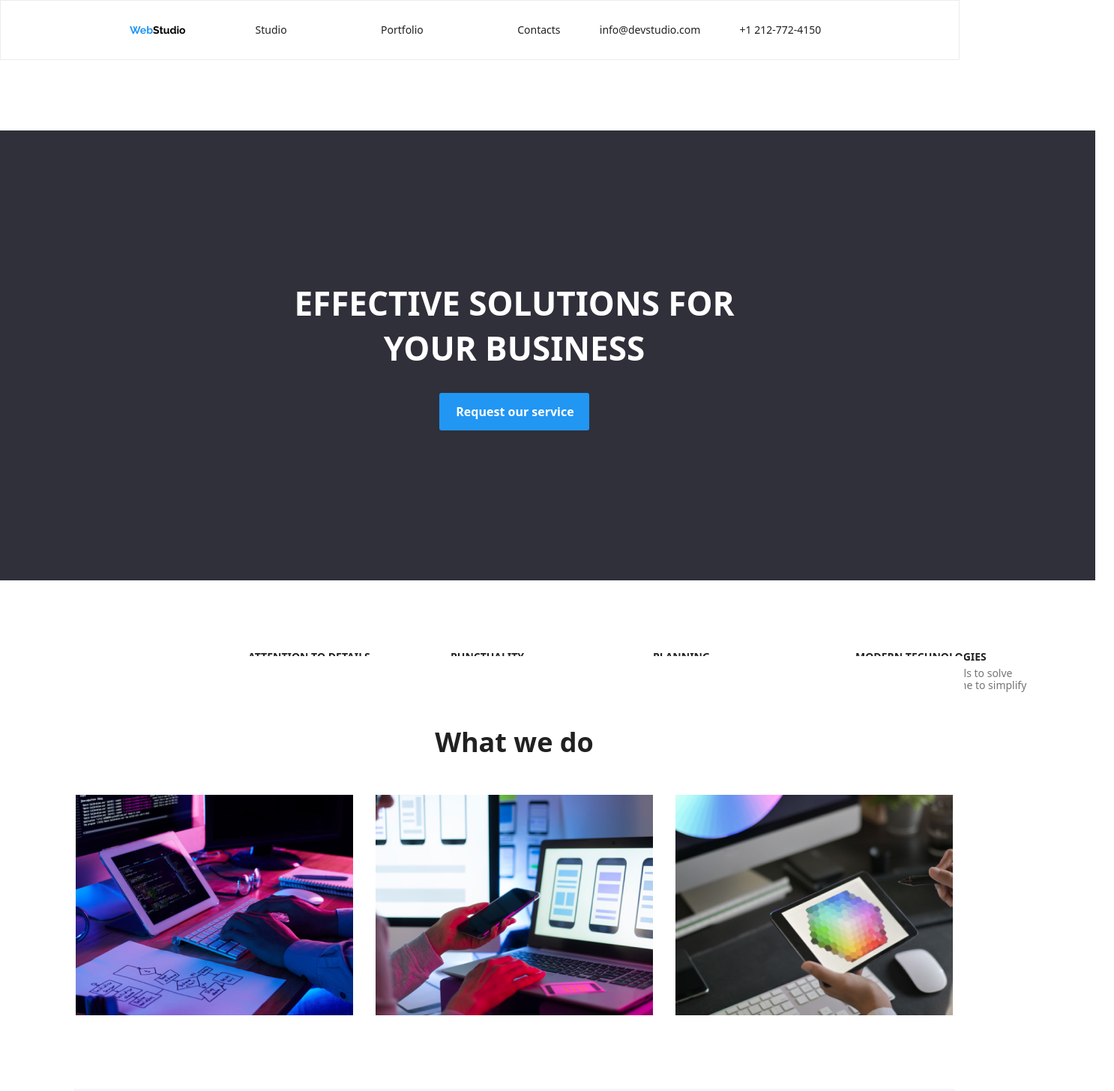
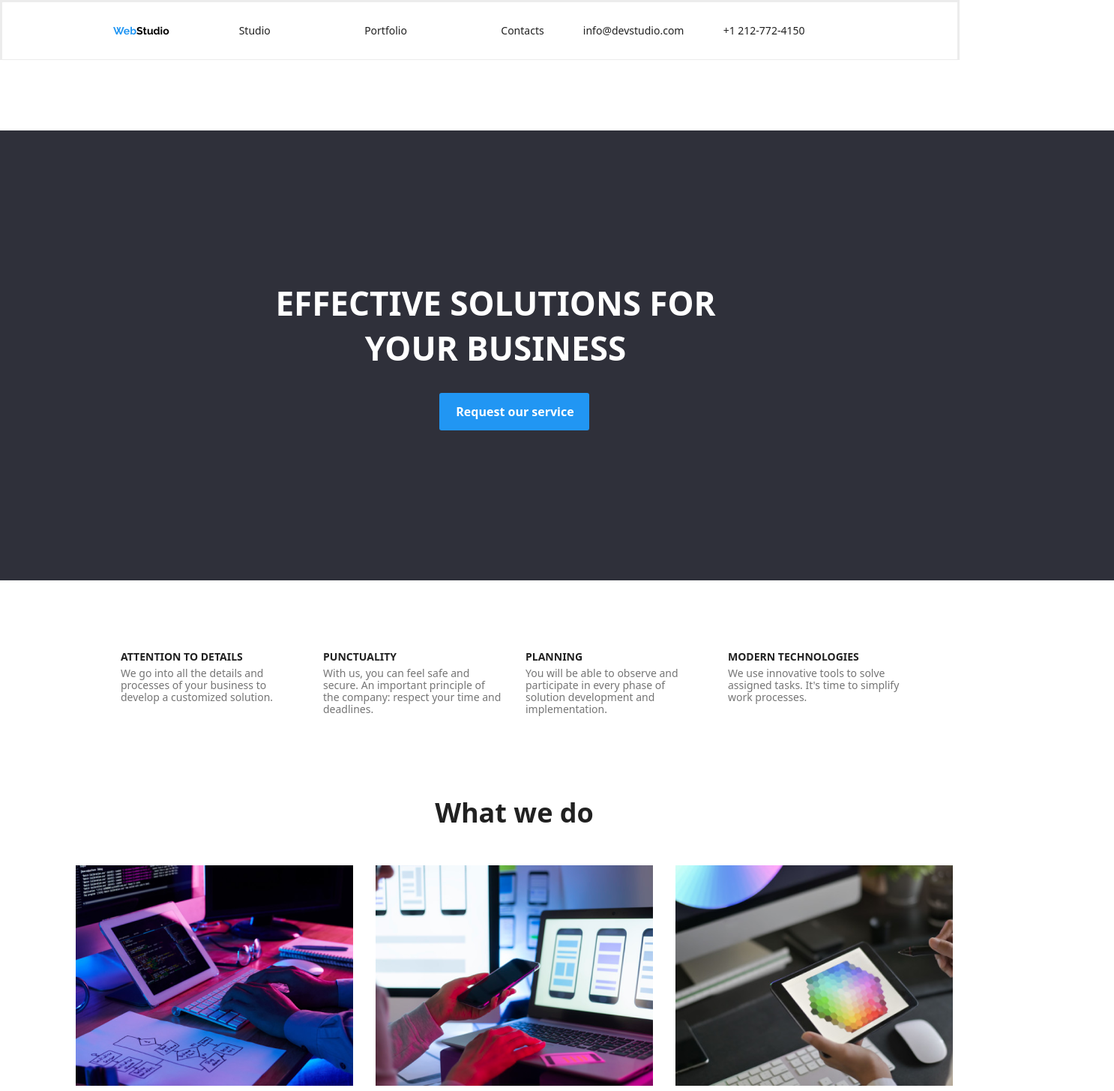
Before and after one commit to czke33/goit-markup-hw-03, a plain HTML site: page index.html in a window 1280 px wide. Shown: the top 1455 px of the page at 75% size, 1486 px wide, since content can reach past the window. Drawn offline with nearby package versions, Linux system fonts and the light colour scheme.

Commit message:
max width

```diff
--- a/css/style.css
+++ b/css/style.css
@@ -24,8 +24,7 @@ a {
 }
 
 .global-continer{
-    display: inline-block;
-        width: 1200 px;
+     width: 1600px;
 }
 /**--Header container--*/
 
@@ -35,14 +34,13 @@ a {
     width: 100%;
     height: 80px;
     align-items: center;
-    padding-left: 13.4375%;
-    padding-right: 13.4375%;
-}
+        }
 .webstudio-container {
     display: flex;
     width: 100%;
     flex-direction: row;
     justify-content: space-between;
+    padding-left: 13.4375%;
 }
 
 
@@ -62,7 +60,7 @@ a {
 }
 .main-navigation ul {
     display: flex;
-      justify-content: space-between;
+    justify-content: space-between;
     align-content: center;
 }
 
@@ -95,10 +93,7 @@ a {
     font-family: var(--heading-font-family);
     font-size: 14px;
     font-weight: 500;
- }
- .current {
-    color: var(--link-hover-color);
- }
+
 
 
 
@@ -143,10 +138,15 @@ a {
 .contact a:focus {
     color:var(--link-hover-color);
 }
- .contact a:active {
+.contact a:active {
     color: var(--link-hover-color);
 }
 
+ }
+
+.current {
+     color: var(--link-hover-color);
+ }
 /*--first section first page--*/
 
 .first-section{
@@ -155,16 +155,20 @@ a {
 
 }
 .first-section-container {
+    display:block;
+    width: 1600px;
+    height: 600px;
     margin: 0%;
     padding: 200px 452px 280px 452px;
-    width: 100%;
-    height: 600px;
+
+
 }
 .head-text{
     width: 646px;
-    margin-top: 0;
     padding-bottom: 30px;
-}
+
+
+    }
 .first-section .head-text {
     font-weight: 900;
     font-size: 44px;
@@ -204,18 +208,20 @@ a {
 .second-section-container{
     display:flex;
     width: 100%;
+    justify-content: center;
 }
 .text-list {
-    width:1170px;
+    max-width: 1600px;
     height: 101px;
     padding-top: 94px;
-    padding-right: 215px;
-    padding-left: 215px;
+
 }
 
 .second-section {
     background: #fff;
     list-style-type: none;
+    margin-bottom: 94px;
+
 }
 
 .htwo-text {
@@ -242,7 +248,7 @@ a {
 .ptwo-text{
     width: 270px;
     height: 75px;
-    padding-top: 6px;
+    margin-top: 6px;
     padding-left: 15px;
     padding-right: 15px;
 }
@@ -264,9 +270,7 @@ a {
 .hthree-text {
     display: flex;
     justify-content: center;
-    padding-top: 94px;
-    padding-left: 486px;
-    padding-right: 486px;
+    margin-top: 94px;
 
 }
 .section-three {
@@ -276,14 +280,14 @@ a {
     list-style-type: none;
     display:flex;
     justify-content: center;
-    padding-top: 50px;
-    max-width: 100%;
-    height:auto;
+    margin-top: 50px;
+    max-width: 1600px;
+
 }
 .image-whatwedo li {
     padding-left: 15px;
     padding-right: 15px;
-    padding-bottom: 94px;
+    margin-bottom: 94px;
 }
 
  .hthree-text {
@@ -479,11 +483,10 @@ a {
     width: 100%;
     height: 80px;
     align-items: center;
-    padding-left: 13.4375%;
+    border-style: solid;
+    border-bottom-width: 1px;
+    border-color: #ececec;
     padding-right: 13.4375%;
-    border-style: solid;
-    border-width: 1px;
-    border-color: #ececec;
 }
 
 .webstudio-container {
@@ -685,6 +688,7 @@ a:focus {
         height: auto;
 }
 .image-class div{
+    border-top-style:none;
     border-right-style: solid;
     border-right-width: 1px;
     border-bottom-style: solid;
```
